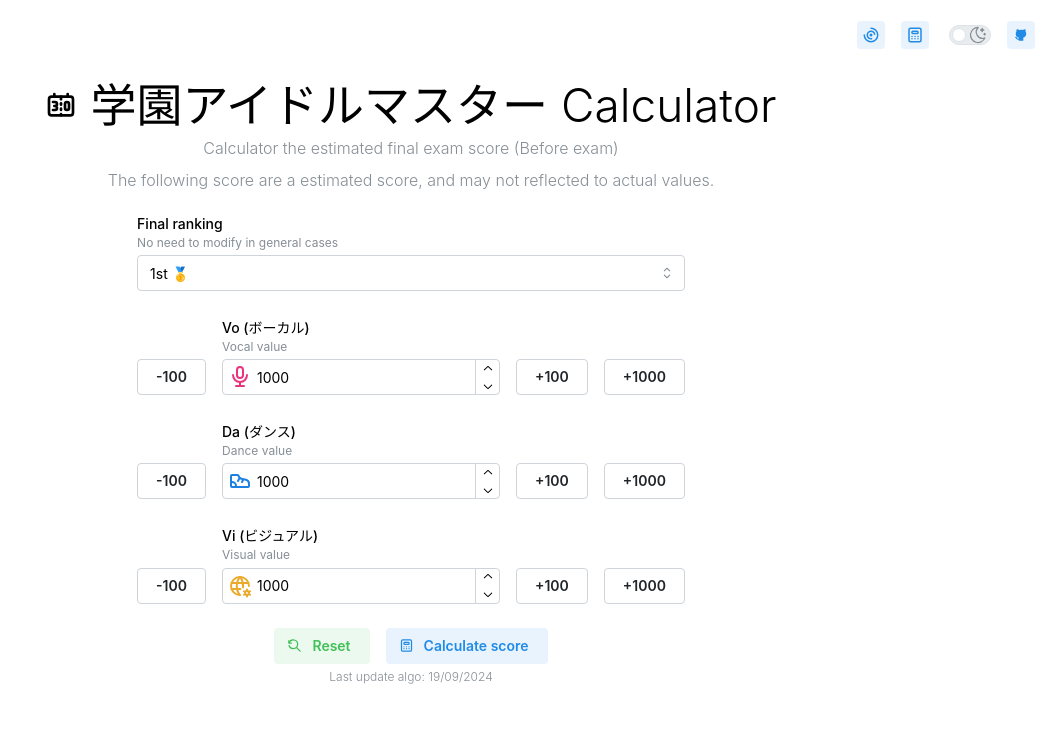
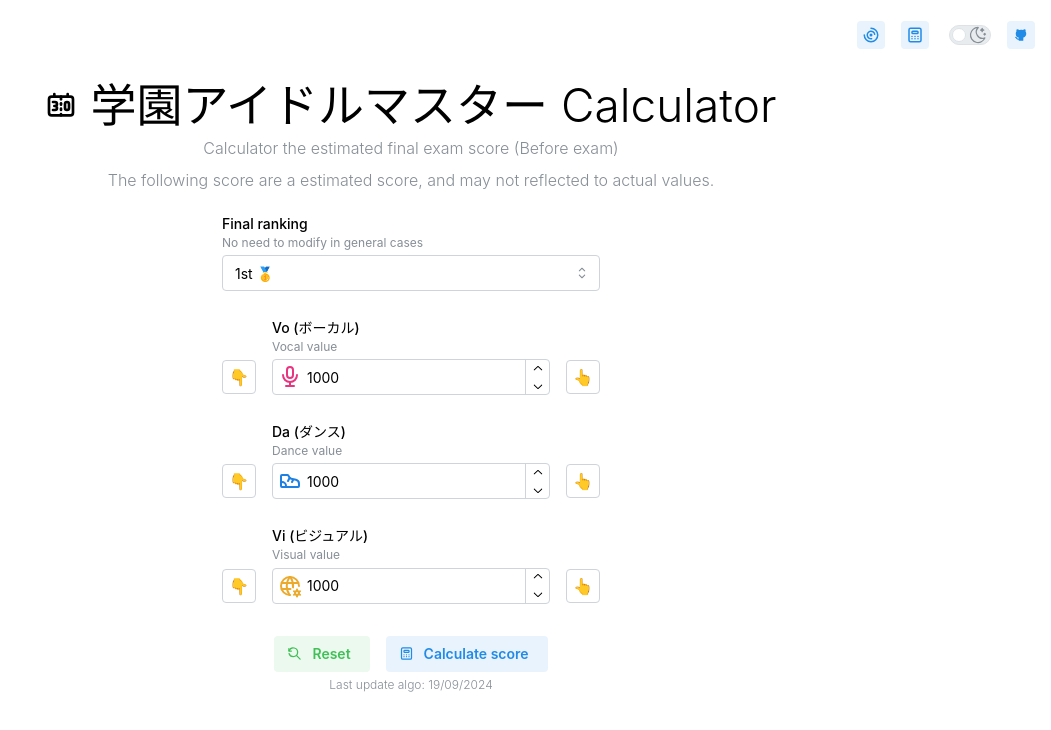
Before and after one commit to r48n34/gakuenmas-calculator, a React (Vite) app: page / in a window 1280 px wide. Shown: the top 730 px of the page, without its empty margins (229-1280 px from the left). Built offline with nearby package versions, Linux system fonts and the light colour scheme.

Commit message:
Update CalculateForm.tsx

```diff
--- a/src/components/CalculateForm.tsx
+++ b/src/components/CalculateForm.tsx
@@ -1,4 +1,4 @@
-import { Box, Button, Grid, Group, NumberInput, Select, Text } from '@mantine/core';
+import { ActionIcon, Box, Button, Grid, Group, NumberInput, Select, Text } from '@mantine/core';
 import { useForm } from '@mantine/form';
 import { useScrollIntoView } from '@mantine/hooks';
 import { estimateRequireScore } from '../utils/calculateScore';
@@ -148,9 +148,9 @@
 
                     <Group mt="md" justify="center">
 
-                        <Button onClick={() => subValueToForm("vo", 100)} variant="default" mt={52}>
-                            -100
-                        </Button>
+                        <ActionIcon onClick={() => subValueToForm("vo", 100)} variant="default" mt={52} size="lg">
+                            👇
+                        </ActionIcon>
 
                         <NumberInput
                             mt={8}
@@ -167,20 +167,20 @@
                             {...calForm.getInputProps('vo')}
                         />
 
-                        <Button onClick={() => addValueToForm("vo", 100)} variant="default" mt={52}>
-                            +100
-                        </Button>
-                        <Button onClick={() => addValueToForm("vo", 1000)} variant="default" mt={52}>
-                            +1000
-                        </Button>
+                        <ActionIcon onClick={() => addValueToForm("vo", 100)} variant="default" mt={52} size="lg">
+                            👆
+                        </ActionIcon>
+                        {/* <ActionIcon onClick={() => addValueToForm("vo", 1000)} variant="default" mt={52}>
+                            👆👆
+                        </ActionIcon> */}
 
                     </Group>
 
                     <Group mt="md" justify="center">
 
-                        <Button onClick={() => subValueToForm("da", 100)} variant="default" mt={52}>
-                            -100
-                        </Button>
+                        <ActionIcon onClick={() => subValueToForm("da", 100)} variant="default" mt={52} size="lg">
+                            👇
+                        </ActionIcon>
 
                         <NumberInput
                             mt={8}
@@ -196,19 +196,19 @@
                             stepHoldInterval={(t) => Math.max(1000 / t ** 2, 25)}
                             {...calForm.getInputProps('da')}
                         />
-                        <Button onClick={() => addValueToForm('da', 100)} variant="default" mt={52}>
-                            +100
-                        </Button>
-                        <Button onClick={() => addValueToForm('da', 1000)} variant="default" mt={52}>
-                            +1000
-                        </Button>
+                        <ActionIcon onClick={() => addValueToForm('da', 100)} variant="default" mt={52} size="lg">
+                            👆
+                        </ActionIcon>
+                        {/* <ActionIcon onClick={() => addValueToForm('da', 1000)} variant="default" mt={52}>
+                            👆👆
+                        </ActionIcon> */}
                     </Group>
 
                     <Group mt="md" justify="center">
 
-                        <Button onClick={() => subValueToForm("vi", 100)} variant="default" mt={52}>
-                            -100
-                        </Button>
+                        <ActionIcon onClick={() => subValueToForm("vi", 100)} variant="default" mt={52} size="lg">
+                            👇
+                        </ActionIcon>
 
                         <NumberInput
                             mt={8}
@@ -224,15 +224,15 @@
                             stepHoldInterval={(t) => Math.max(1000 / t ** 2, 25)}
                             {...calForm.getInputProps('vi')}
                         />
-                        <Button onClick={() => addValueToForm('vi', 100)} variant="default" mt={52}>
-                            +100
-                        </Button>
-                        <Button onClick={() => addValueToForm('vi', 1000)} variant="default" mt={52}>
-                            +1000
-                        </Button>
+                        <ActionIcon onClick={() => addValueToForm('vi', 100)} variant="default" mt={52} size="lg">
+                            👆
+                        </ActionIcon>
+                        {/* <ActionIcon onClick={() => addValueToForm('vi', 1000)} variant="default" mt={52}>
+                            👆👆
+                        </ActionIcon> */}
                     </Group>
 
-                    <Group justify="center" mt={24}>
+                    <Group justify="center" mt={32}>
                         <Button variant='light' leftSection={<IconZoomReset size={15} />} onClick={calForm.reset} color="green">
                             Reset
                         </Button>
```
